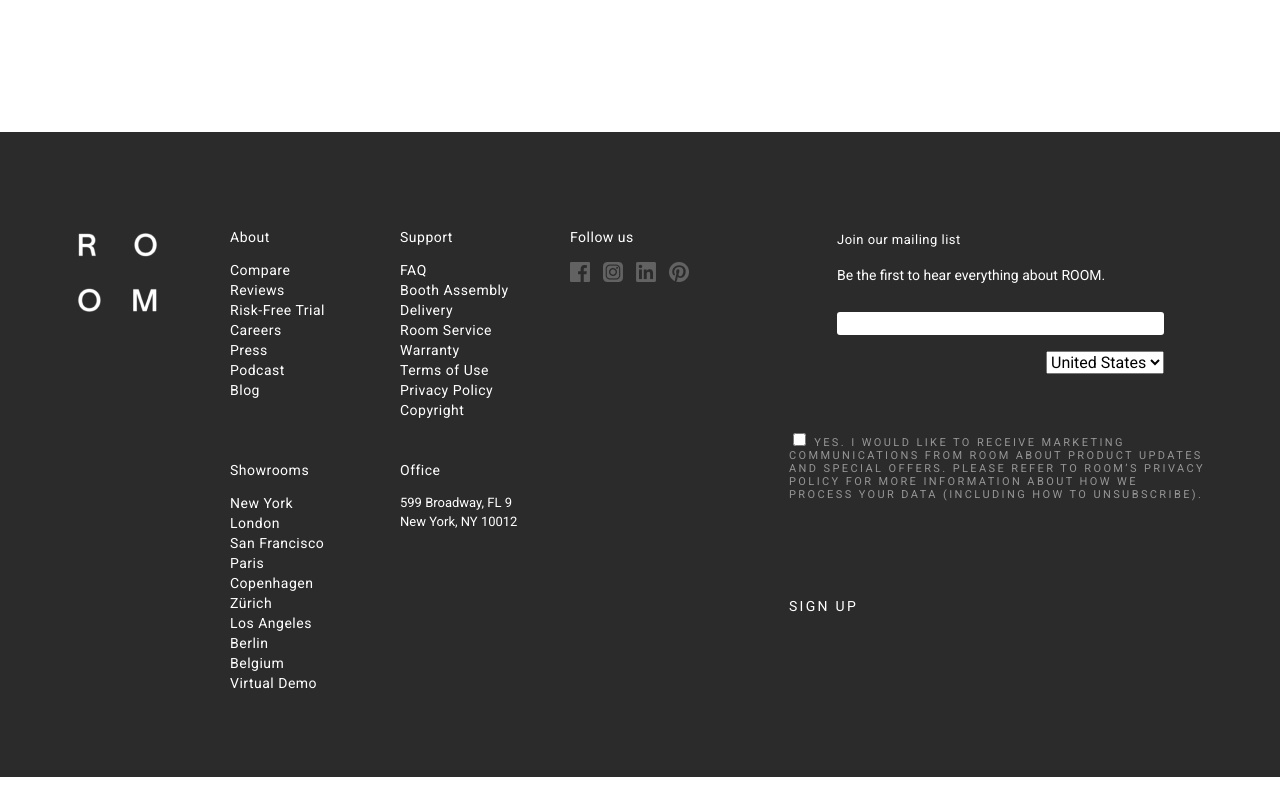
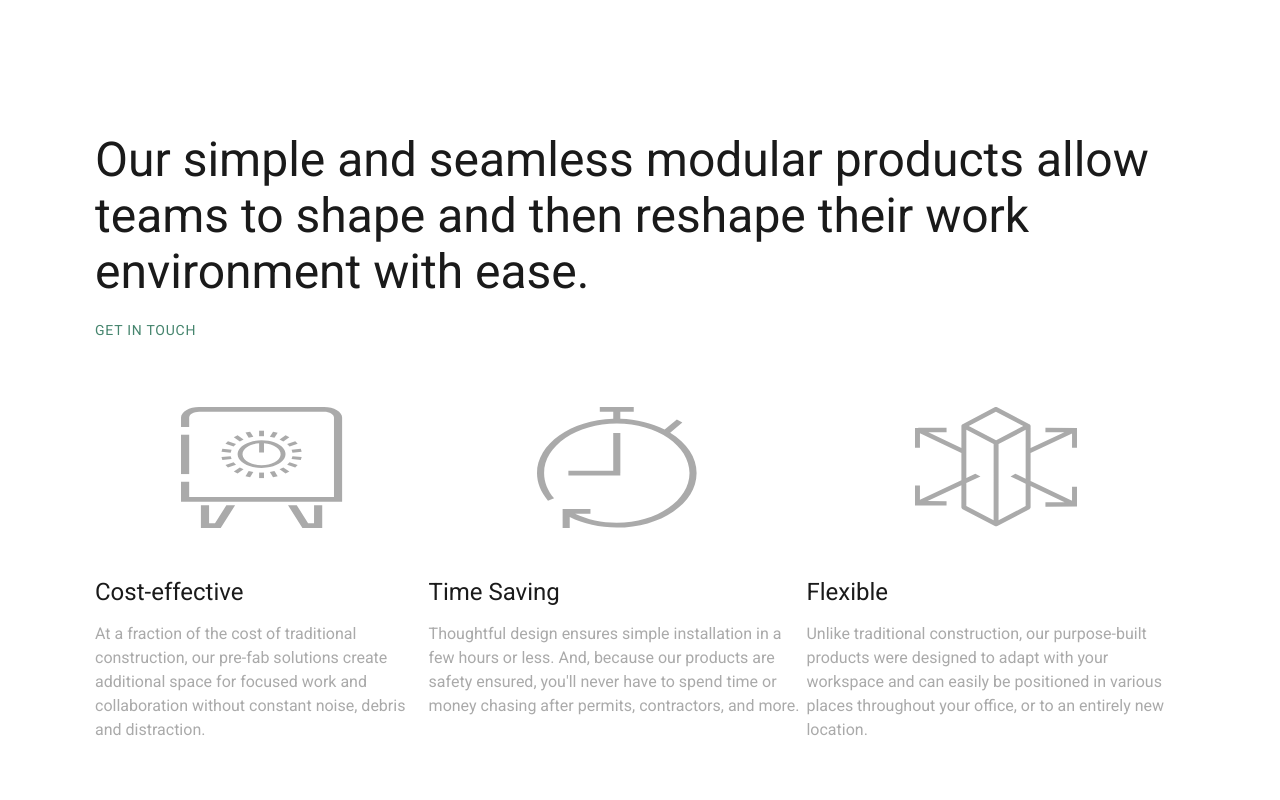
Before and after one commit to OnlyDropped/room, a plain HTML site: page index.html in a window 1280 px wide. Shown: the part 3940-4740 px from the top of the page. Before the commit the page ends 4717 px from the top, so only its background shows below. Drawn offline with Linux system fonts and the light colour scheme.

Commit message:
added product

```diff
--- a/index.html
+++ b/index.html
@@ -161,6 +161,37 @@
         <img src="img/slider-bg.png" alt="">
       </div>
     </section>
+    <section class="product">
+      <div class="container">
+        <div class="product__inner">
+          <p class="product__text">Our simple and seamless modular products allow teams to shape and then reshape their
+            work environment with ease.</p>
+          <span class="product__span">GET IN TOUCH</span>
+          <div class="product-box">
+            <div class="product-box__card">
+              <img class="product-box__card-img" src="img/product/1.svg" alt="">
+              <h6 class="product-box__card-title">Cost-effective</h6>
+              <p class="product-box__card-text">At a fraction of the cost of traditional construction, our pre-fab
+                solutions create additional space for focused work
+                and collaboration without constant noise, debris and distraction.</p>
+            </div>
+            <div class="product-box__card">
+              <img class="product-box__card-img" src="img/product/2.svg" alt="">
+              <h6 class="product-box__card-title">Time Saving</h6>
+              <p class="product-box__card-text">Thoughtful design ensures simple installation in a few hours or less.
+                And, because our products are safety ensured,
+                you'll never have to spend time or money chasing after permits, contractors, and more.</p>
+            </div>
+            <div class="product-box__card">
+              <img class="product-box__card-img" src="img/product/3.svg" alt="">
+              <h6 class="product-box__card-title">Flexible</h6>
+              <p class="product-box__card-text">Unlike traditional construction, our purpose-built products were designed to adapt with your workspace and can easily be
+              positioned in various places throughout your office, or to an entirely new location.</p>
+            </div>
+          </div>
+        </div>
+      </div>
+    </section>
   </main>
 
 
--- a/scss/style.scss
+++ b/scss/style.scss
@@ -346,4 +346,49 @@ button.slick-next.slick-arrow {
   z-index: 111;
   cursor: pointer;
 }
+.product {
+  padding-bottom: 240px;
+  &__inner {
+    max-width: 1090px;
+    margin: 0 auto;
+    font-style: Roboto, sans-serif;
+  }
+  &__text {
+    font-weight: 400;
+    font-size: 48px;
+    line-height: 56px;
+    color: #1a1a1a;
+    margin-bottom: 24px;
+  }
+  &__span {
+    display: block;
+    font-weight: 400;
+    font-size: 14px;
+    line-height: 12px;
+    letter-spacing: 0.75px;
+    text-transform: uppercase;
+    color: #46856e;
+    margin-bottom: 71px;
+  }
+}
+.product-box {
+  display: flex;
+  font-family: Roboto, sans-serif;
+  &__card-img {
+    margin: 0 auto 52px;
+  }
+  &__card-title {
+    font-weight: 400;
+    font-size: 24px;
+    line-height: 24px;
+    color: #1a1a1a;
+    margin-bottom: 18px;
+  }
+  &__card-text {
+    font-weight: 400;
+    font-size: 16px;
+    line-height: 24px;
+    color: #aaaaaa;
+  }
+}
 @import "media";
```
Also changed, not shown: css/style.css, img/product/1.svg (added), img/product/2.svg (added), img/product/3.svg (added), 1 other file.
